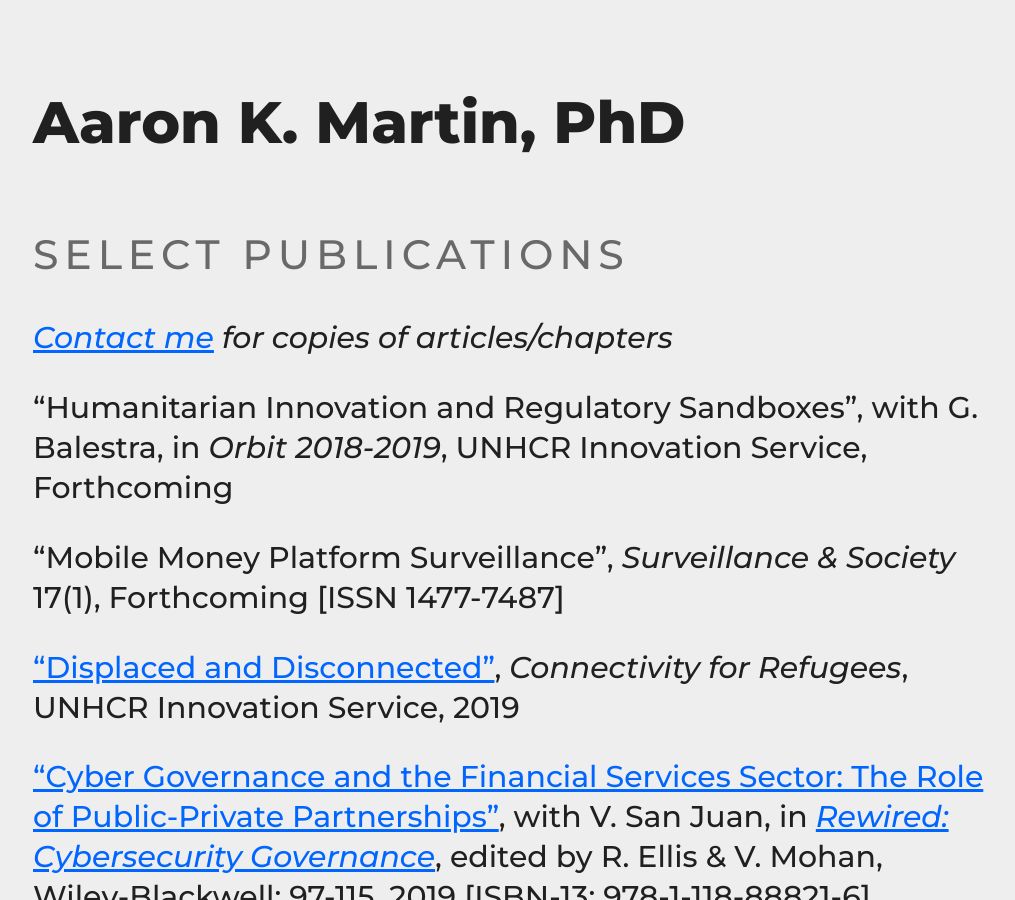
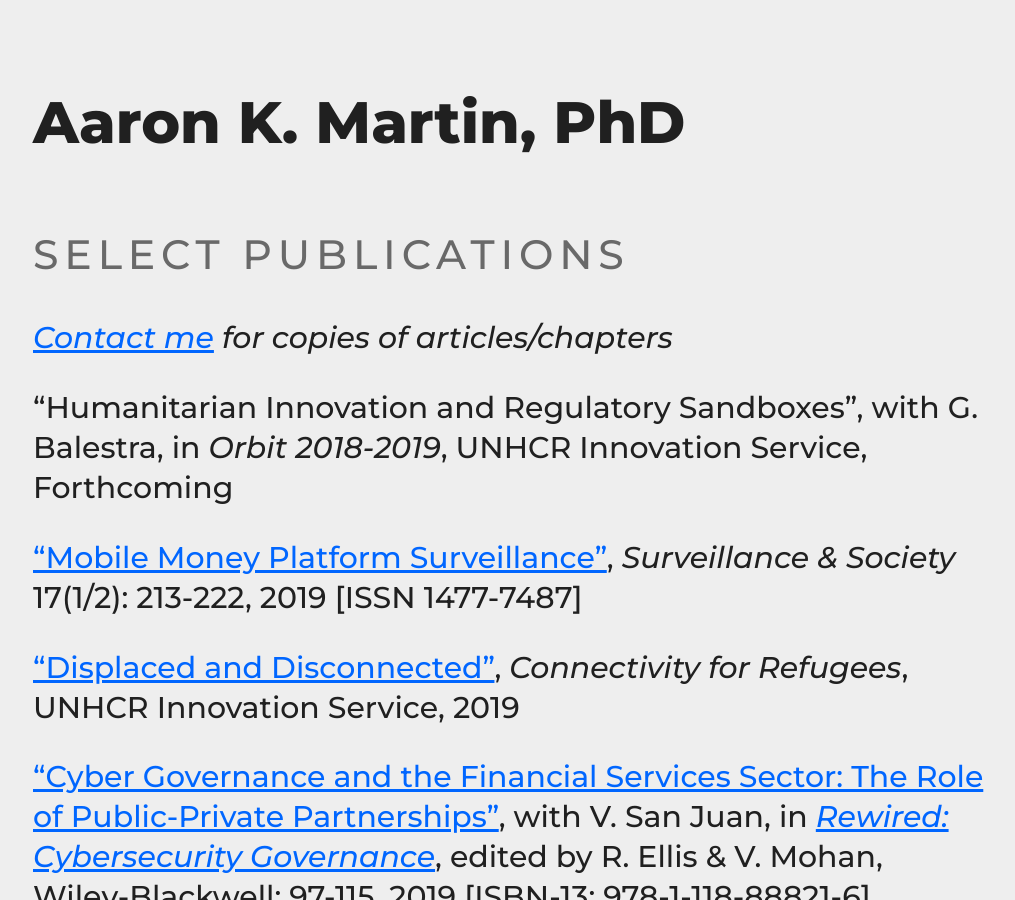
Before and after one commit to haroonalrasheed/641a, a Jekyll site: the page built from select-publications/index.md, in a window 1280 px wide and 900 px high. Shown: the whole window, without its empty margins (131-1146 px from the left). Built offline with Jekyll 4.4.1, drawn with Linux system fonts in a browser that asks for light colours.

Commit message:
Update index.md

```diff
--- a/select-publications/index.md
+++ b/select-publications/index.md
@@ -9,7 +9,7 @@ _[Contact me](mailto:a.k.martin@alumni.lse.ac.uk) for copies of articles/chapter
 
 "Humanitarian Innovation and Regulatory Sandboxes", with G. Balestra, in *Orbit 2018-2019*, UNHCR Innovation Service, Forthcoming
 
-"Mobile Money Platform Surveillance", *Surveillance & Society* 17(1), Forthcoming [ISSN 1477-7487]
+["Mobile Money Platform Surveillance"](https://doi.org/10.24908/ss.v17i1/2.12924), *Surveillance & Society* 17(1/2): 213-222, 2019 [ISSN 1477-7487]
 
 ["Displaced and Disconnected"](https://www.unhcr.org/innovation/displaced-and-disconnected/), *Connectivity for Refugees*, UNHCR Innovation Service, 2019
 
```
